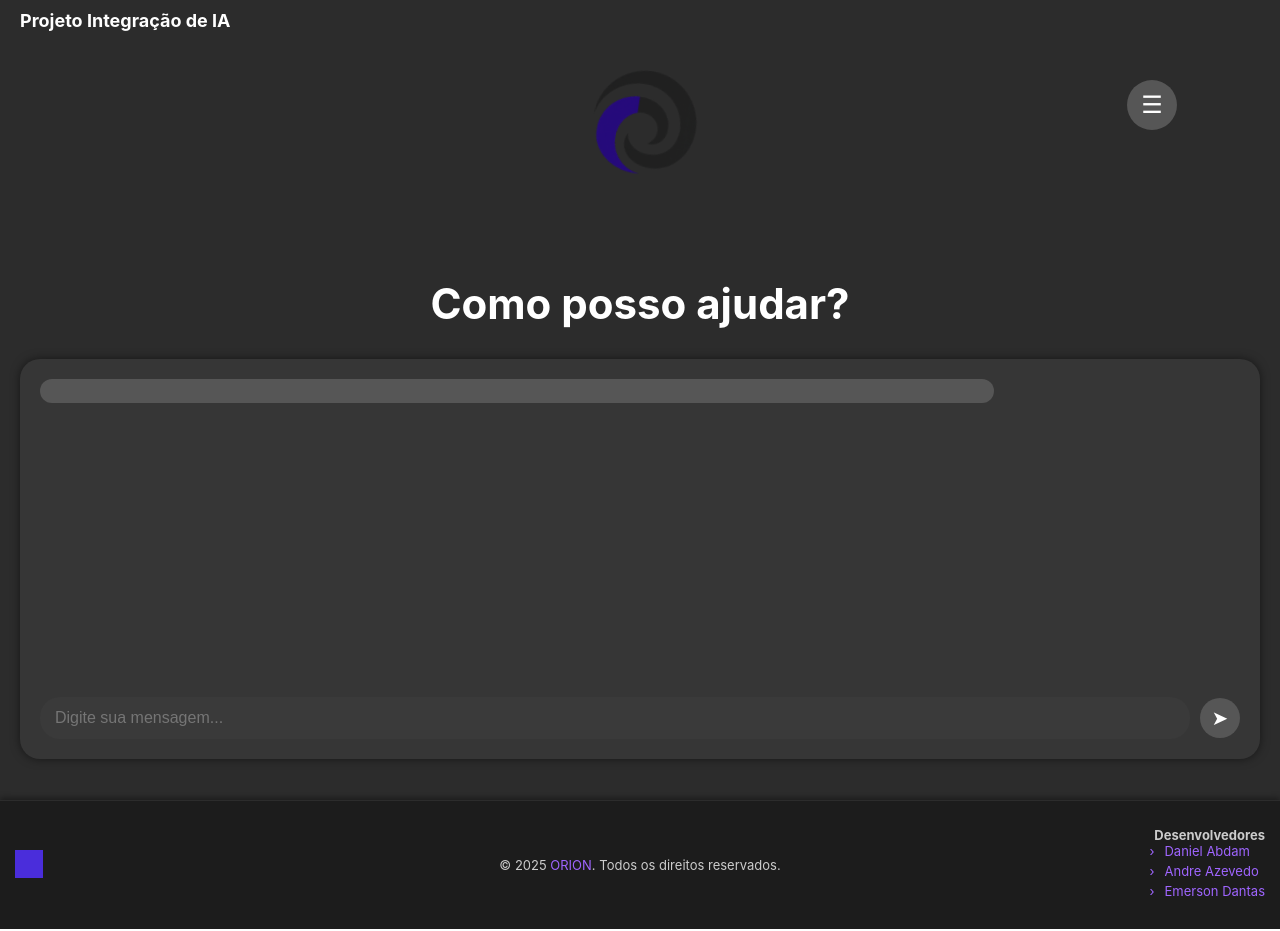
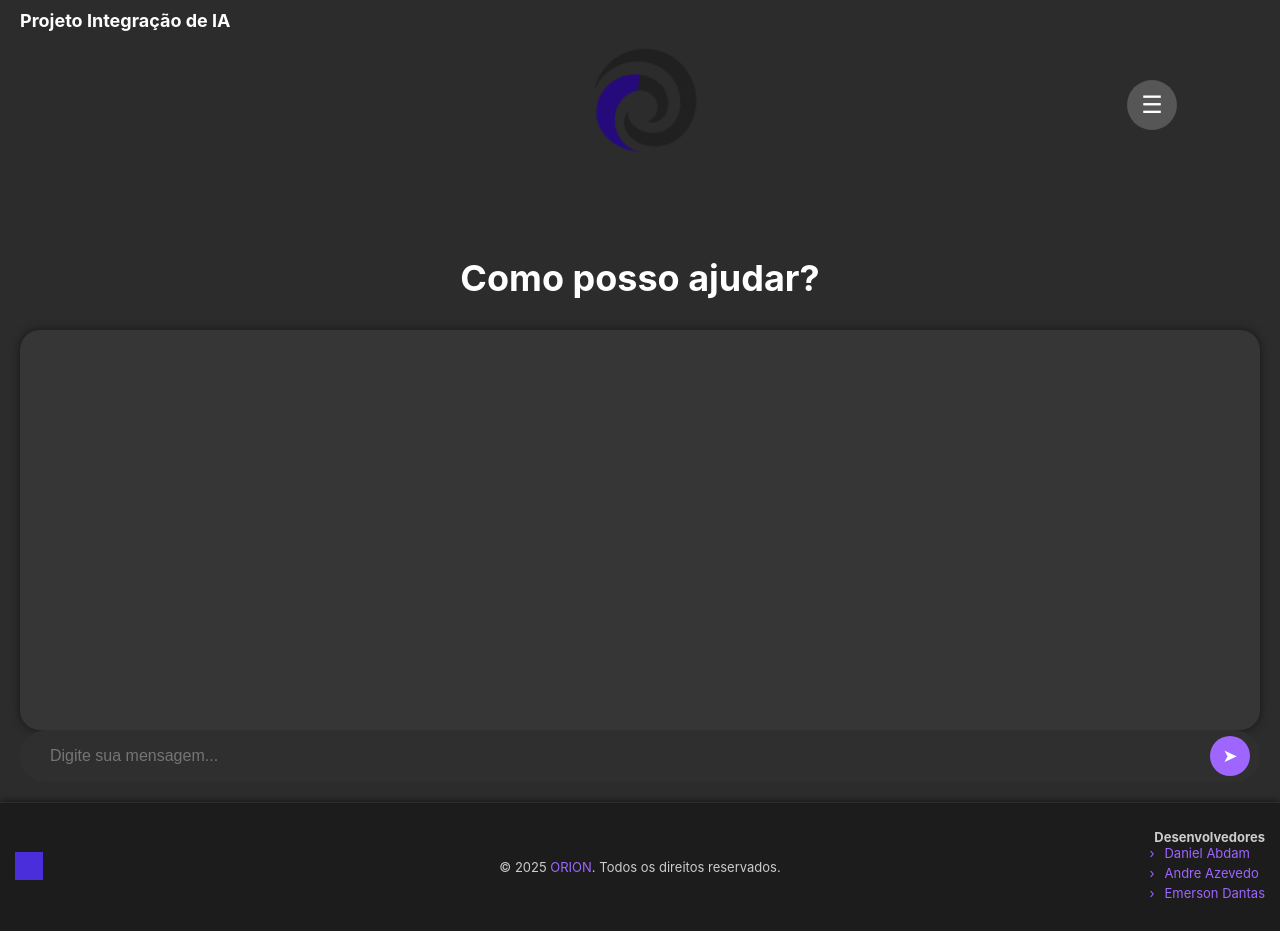
Before and after one commit to danielabdam/chatgpt-clone, a React (Create React App) app in the folder web/: page / in a window 1280 px wide. Built offline with nearby package versions, Linux system fonts and the light colour scheme; grey boxes are pictures that could not be loaded.

Commit message:
Ajuste de Componentes
Realizado o ajuste e separação de componentes para melhor manutenção do código

OBS: Necessário ajustar o chatbox devido a ter quebrado

```diff
--- a/web/src/components/chat/Chat.css
+++ b/web/src/components/chat/Chat.css
@@ -8,7 +8,6 @@
   --text-color: #fff;
   --background-color: #2c2c2c;
   --background-color-light: #3a3a3a;
-  --background-shadow-color: 0, 0, 0;
 }
 
 /* Layout Base */
@@ -30,35 +29,31 @@
   transition: all 0.3s ease;
 }
 
-.chat-layout.expanded {
-  max-width: 100%;
-  padding: 20px;
-}
 
-/* Chat Wrapper */
 .chat-wrapper {
-  flex: 1;
   display: flex;
   flex-direction: column;
   align-items: center;
-  color: white;
   width: 100%;
 }
 
+
+/* Cabeçalho do Chat */
 .chat-header {
+  text-align: center;
   margin-bottom: 20px;
-  font-size: 28px;
-  text-align: center;
+  font-size: 24px;
+  color: white;
 }
 
-/* Chat Box */
+/* Caixa de Mensagens */
 .chat-box {
   background-color: #363636;
   border-radius: 20px;
   padding: 20px;
   width: 100%;
   max-width: 100%;
-  box-shadow: 0 0 10px rgba(var(--background-shadow-color), 0.5);
+  box-shadow: 0 0 10px rgba(0, 0, 0, 0.5);
   display: flex;
   flex-direction: column;
   justify-content: space-between;
@@ -66,7 +61,9 @@
   max-height: 70vh;
 }
 
-/* Messages */
+
+
+/* Mensagens */
 .messages {
   overflow-y: auto;
   flex: 1;
@@ -77,102 +74,84 @@
   padding-right: 8px;
 }
 
-/* Contêiner das mensagens */
+/* Contêiner das Mensagens */
 .message-container {
-  display: flex; /* Exibe a logo e a mensagem lado a lado */
-  align-items: center; /* Alinha a logo e a mensagem verticalmente */
-  gap: 10px; /* Espaçamento entre a logo e a mensagem */
-  margin-bottom: 10px; /* Espaçamento entre as mensagens */
+  display: flex;
+  align-items: center;
+  gap: 10px;
+  margin-bottom: 10px;
   max-width: 100%;
   word-wrap: break-word;
 }
 
 /* Estilo da logo do bot */
 .message-logo {
-  width: 70px; /* Tamanho da logo */
-  height: 70px; /* Tamanho da logo */
-  margin-right: 10px; /* Espaçamento à direita da logo */
+  width: 70px;
+  height: 70px;
+  margin-right: 10px;
 }
 
-/* Estilo para a caixa de mensagem */
+/* Estilo para a Caixa de Mensagem */
 .message {
-  padding: 12px 15px; /* Espaçamento dentro da caixa */
-  border-radius: 12px; /* Bordas arredondadas */
-  font-size: 16px; /* Tamanho da fonte */
-  max-width: 75%; /* Limite de largura para a mensagem */
-  word-wrap: break-word; /* Quebra a palavra para caber na caixa */
-  display: inline-block; /* Faz a mensagem se ajustar ao tamanho do conteúdo */
-  line-height: 1.4; /* Ajusta a altura das linhas */
-   color: var(--text-color); /* Cor do texto */
-  background-color: var(--background-color-light); /* Cor de fundo padrão */
+  padding: 10px 15px;
+  border-radius: 10px;
+  max-width: 70%;
+  word-wrap: break-word;
 }
 
-/* Estilos para a mensagem do bot */
+/* Estilos para a Mensagem do Bot */
 .message.bot {
-  display: inline-block; /* Permite o controle de animação da mensagem */
-  padding: 12px 15px;
-  border-radius: 12px;
-  background-color: #565656; /* Cor da mensagem do bot */
+  align-self: flex-start;
+  background-color: #565656;
   color: white;
-  max-width: 80%; /* Limita a largura */
-  word-wrap: break-word; /* Quebra a palavra caso necessário */
-  font-size: 16px;
-  animation: typing 2s steps(30) 1s forwards; /* Animação de digitação */
-  white-space: nowrap; /* Impede que a mensagem quebre linha */
-  overflow: hidden; /* Esconde o excesso da mensagem durante a digitação */
 }
 
-/* Criando a animação de digitação */
-@keyframes typing {
-  from {
-    width: 0;
-  }
-  to {
-    width: 100%;
-  }
+/* Estilos para a Mensagem do Usuário */
+.message.user {
+  align-self: flex-end;
+  background-color: #9f65ff;
+  color: white;
 }
 
-/* Estilos para a mensagem do usuário */
-.message.user {
-  align-self: flex-end; /* Alinha à direita */
-  background-color: var(--primary-color); /* Cor de fundo para mensagens do usuário */
-  color: var(--text-color); /* Cor do texto */
-  max-width: 80%; /* Limita a largura */
-  margin-left: auto; /* Empurra para a direita */
-  margin-right: 0; /* Garante alinhamento à direita */
-}
-
-/* Input */
+/* Campo de Entrada */
 .input-container {
   display: flex;
   align-items: center;
+  background-color: #2f2f2f;
+  padding: 5px 10px;
+  border-radius: 30px;
+  width: 100%;
+  max-width: 100%;
 }
 
 .input-container input {
-  flex: 1; /* Preenche o espaço disponível */
-  padding: 12px 15px; /* Espaçamento dentro do input */
-  font-size: 16px;
-  border-radius: 20px;
+  flex: 1;
+  padding: 12px 20px;
+  border-radius: 30px;
   border: none;
   background-color: #3a3a3a;
   color: white;
+  font-size: 16px;
+  outline: none;
+  background: transparent;
 }
 
 .input-container button {
-  margin-left: 10px;
-  background-color: #565656;
+  background-color: var(--primary-color);
   border: none;
   border-radius: 50%;
   width: 40px;
   height: 40px;
   color: white;
-  font-size: 20px;
+  font-size: 18px;
+  margin-left: 10px;
   cursor: pointer;
 }
 
 .input-container button:hover {
-  background-color: var(--primary-color);
+  background-color: #7a4fcc;
 }
+
 
 /* History Toggle Button */
 .history-toggle-btn-container {
--- a/web/src/components/chat/Chat.js
+++ b/web/src/components/chat/Chat.js
@@ -1,6 +1,8 @@
 import React, { useState, useRef, useEffect } from 'react';
-import '../../styles/main.css';
 import './Chat.css';
+import ChatHeader from './ChatHeader';
+import ChatMessages from './ChatMessages';
+import ChatInput from './ChatInput';
 import ChatHistory from '../ChatHistory/ChatHistory';
 import axios from 'axios';
 
@@ -11,14 +13,11 @@ const Chat = () => {
   const [chats, setChats] = useState([{ title: 'Chat 01', messages: [] }]);
   const [activeChatIndex, setActiveChatIndex] = useState(0);
   const [input, setInput] = useState('');
-  const [isConversing, setIsConversing] = useState(false);
-  const [typing, setTyping] = useState(false); // Controla o efeito de digitação
-  const [botMessage, setBotMessage] = useState(''); // Armazena a resposta do bot
   const messagesEndRef = useRef(null);
 
   useEffect(() => {
     scrollToBottom();
-  }, [chats, botMessage]);
+  }, [chats]);
 
   const scrollToBottom = () => {
     setTimeout(() => {
@@ -26,27 +25,13 @@ const Chat = () => {
     }, 50);
   };
 
-  // Função para simular digitação
-  const typeMessage = (message) => {
-    setTyping(true);
-    let index = 0;
-    setBotMessage(''); // Limpa a mensagem anterior
-
-    const interval = setInterval(() => {
-      setBotMessage((prev) => prev + message[index]);
-      index++;
-
-      if (index === message.length) {
-        clearInterval(interval);
-        setTyping(false);
-      }
-    }, 100); // 100ms de intervalo entre cada letra
-  };
-
   const sendMessage = async (message, messages, id) => {
     try {
       const response = await axios.post('https://n8n.dev.salesol.com.br/webhook/clonegpt/chat', { message, messages, id });
-      return response.data.output;
+      if (!response.data || !response.data.data || response.data.data.trim() === '') {
+        return 'Desculpe, não consegui processar sua mensagem.';
+      }
+      return response.data.data;
     } catch (error) {
       console.error('Error sending message:', error);
       return 'Desculpe, não consegui processar sua mensagem.';
@@ -62,15 +47,12 @@ const Chat = () => {
 
     setChats(updatedChats);
     setInput('');
-    setIsConversing(true);
 
-    // Obtém a resposta do bot e simula a digitação
     const botResponse = await sendMessage(input, chats[activeChatIndex].messages, activeChatIndex);
-    typeMessage(botResponse); // Chama a função de digitação
-  };
+    const botMsg = { text: botResponse, type: 'bot' };
+    updatedChats[activeChatIndex].messages.push(botMsg);
 
-  const handleKeyDown = (e) => {
-    if (e.key === 'Enter') handleSend();
+    setChats(updatedChats);
   };
 
   const handleNewChat = () => {
@@ -78,7 +60,6 @@ const Chat = () => {
     setChats([...chats, { title: newTitle, messages: [] }]);
     setActiveChatIndex(chats.length);
     setInput('');
-    setIsConversing(false);
   };
 
   const loadConversation = (chat) => {
@@ -86,46 +67,16 @@ const Chat = () => {
     if (index !== -1) {
       setActiveChatIndex(index);
       setInput('');
-      setIsConversing(chats[index].messages.length > 0);
     }
   };
 
   return (
-    <div className={`chat-layout ${chats[activeChatIndex]?.messages.length > 0 ? 'expanded' : ''}`}>
+    <div className="chat-layout">
       <div className="chat-wrapper">
-        {chats[activeChatIndex]?.messages.length === 0 && (
-          <div className="chat-header">
-            <h2>Como posso ajudar?</h2>
-          </div>
-        )}
-        <div className="chat-box">
-          <div className="messages">
-            {chats[activeChatIndex]?.messages.map((msg, index) => (
-              <div key={index} className={`message-container ${msg.type}`}>
-                <div className={`message ${msg.type}`}>{msg.text}</div>
-              </div>
-            ))}
-            {/* Exibe a resposta do bot como se estivesse sendo digitada */}
-            {typing ? (
-              <div className="message bot">{botMessage}</div>
-            ) : (
-              <div className="message bot">{botMessage}</div>
-            )}
-            <div ref={messagesEndRef} />
-          </div>
-          <div className="input-container">
-            <input
-              type="text"
-              placeholder="Digite sua mensagem..."
-              value={input}
-              onChange={(e) => setInput(e.target.value)}
-              onKeyDown={handleKeyDown}
-            />
-            <button onClick={handleSend}>➤</button>
-          </div>
-        </div>
+        {chats[activeChatIndex]?.messages.length === 0 && <ChatHeader />}
+        <ChatMessages messages={chats[activeChatIndex]?.messages} messagesEndRef={messagesEndRef} />
+        <ChatInput input={input} setInput={setInput} handleSend={handleSend} />
       </div>
-
       <ChatHistory
         history={chats.map((chat) => ({
           title: chat.title,
--- /dev/null
+++ b/web/src/components/chat/ChatHeader.js
@@ -0,0 +1,11 @@
+import React from 'react';
+
+const ChatHeader = () => {
+  return (
+    <div className="chat-header">
+      <h2>Como posso ajudar?</h2>
+    </div>
+  );
+};
+
+export default ChatHeader;
--- /dev/null
+++ b/web/src/components/chat/ChatInput.js
@@ -0,0 +1,22 @@
+import React from 'react';
+
+const ChatInput = ({ input, setInput, handleSend }) => {
+  const handleKeyDown = (e) => {
+    if (e.key === 'Enter') handleSend();
+  };
+
+  return (
+    <div className="input-container">
+      <input
+        type="text"
+        placeholder="Digite sua mensagem..."
+        value={input}
+        onChange={(e) => setInput(e.target.value)}
+        onKeyDown={handleKeyDown}
+      />
+      <button onClick={handleSend}>➤</button>
+    </div>
+  );
+};
+
+export default ChatInput;
--- /dev/null
+++ b/web/src/components/chat/ChatMessages.js
@@ -0,0 +1,18 @@
+import React from 'react';
+
+const ChatMessages = ({ messages, messagesEndRef }) => {
+  return (
+    <div className="chat-box">
+      <div className="messages">
+        {messages.map((msg, index) => (
+          <div key={index} className={`message ${msg.type}`}>
+            {msg.text}
+          </div>
+        ))}
+        <div ref={messagesEndRef} />
+      </div>
+    </div>
+  );
+};
+
+export default ChatMessages;
```
